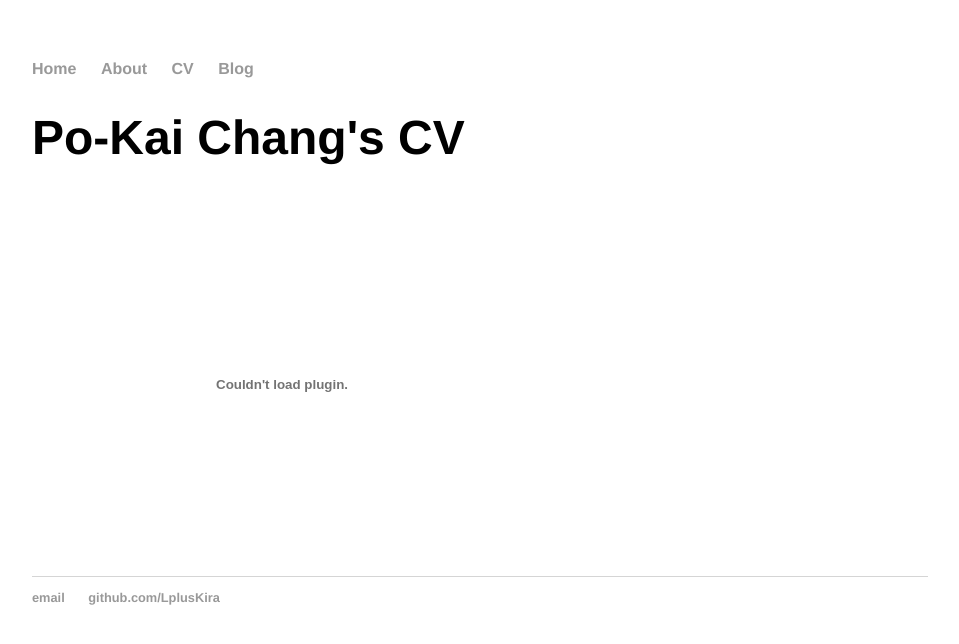
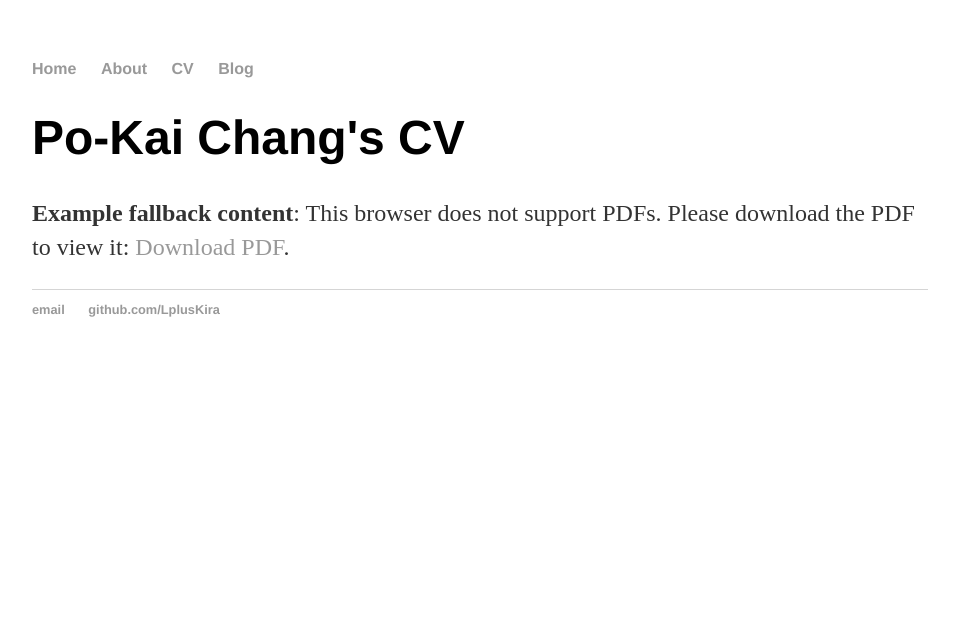
Before and after one commit to LplusKira/LplusKira.github.io, a Jekyll site: the page built from cv/index.html, in a window 1280 px wide. Shown: the top 644 px of the page, without its empty margins (160-1119 px from the left). Built offline with Jekyll 4.4.1, drawn with Linux system fonts in a browser that asks for light colours.

Commit message:
yo man ~

```diff
--- a/cv/index.html
+++ b/cv/index.html
@@ -3,4 +3,6 @@ layout: default
 title: Po-Kai Chang's CV
 ---
     <h1>{{ page.title }}</h1>
-    <embed src="https://github.com/LplusKira/LplusKira.github.io/blob/master/cv/CV.pdf" width="500" height="375" type='application/pdf'>
+    <object data="https://github.com/LplusKira/LplusKira.github.io/blob/master/cv/CV.pdf" type="application/pdf" width="100%" height="100%">
+         <p><b>Example fallback content</b>: This browser does not support PDFs. Please download the PDF to view it: <a href="https://github.com/LplusKira/LplusKira.github.io/blob/master/cv/CV.pdf">Download PDF</a>.</p>
+    </object>
```
